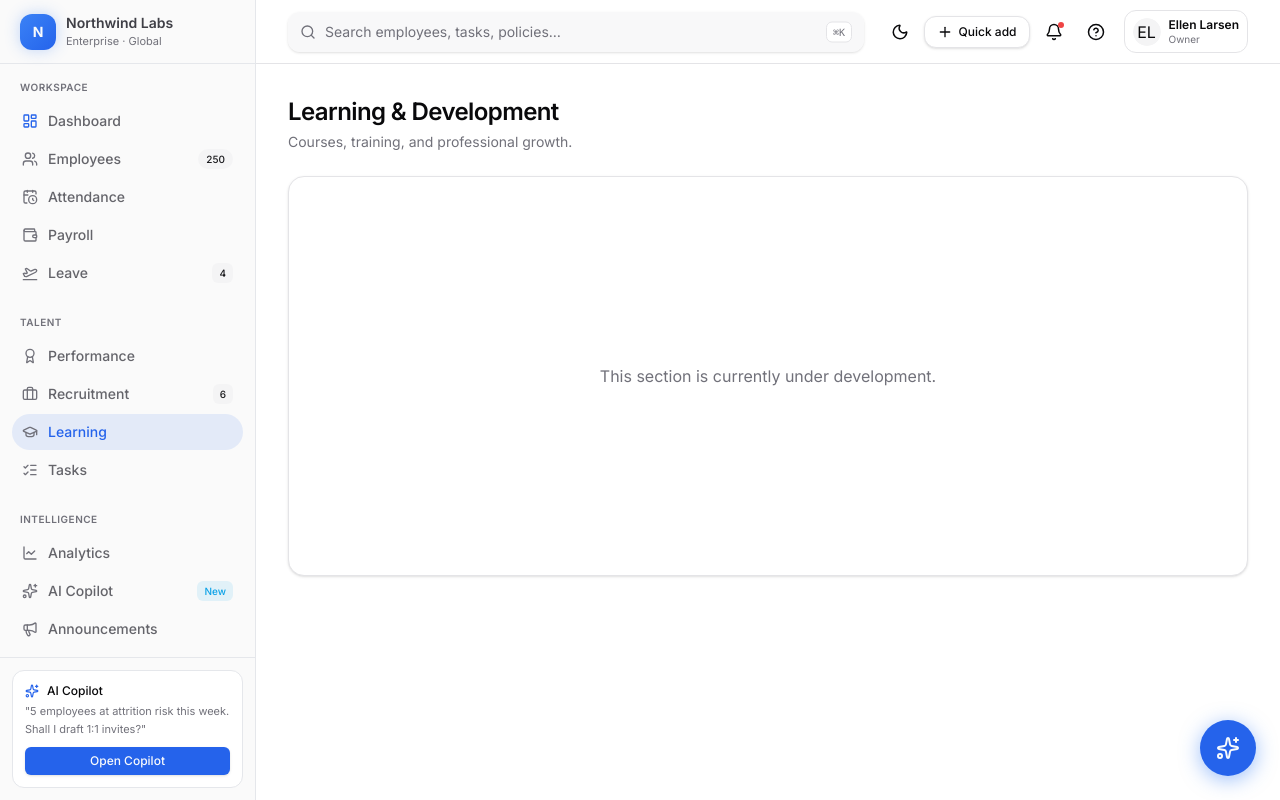
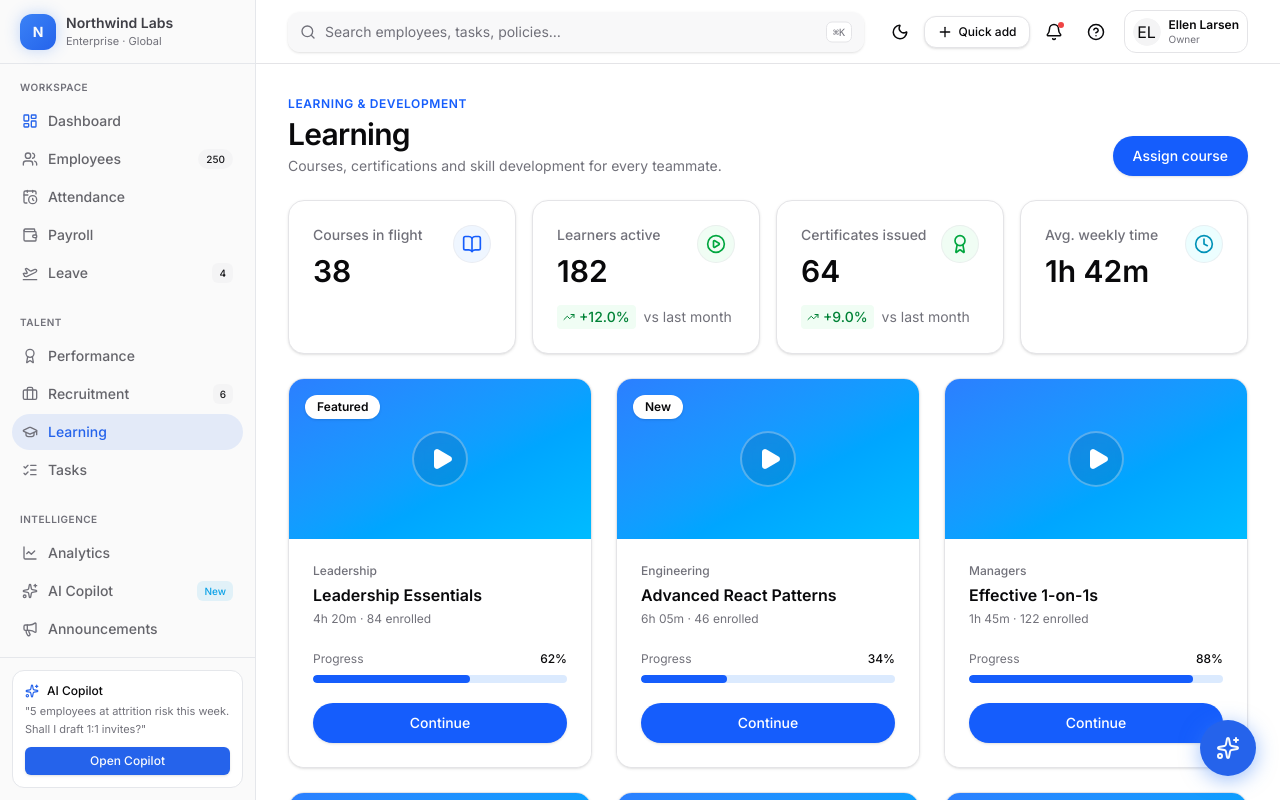
Before and after one commit to ghostuserr96/executive-dashboard, a React (Vite) app in the folder attentrack/: page /learning in a window 1280 px wide. Built offline with nearby package versions, Linux system fonts and the light colour scheme.

Commit message:
learning page added

```diff
--- a/attentrack/src/pages/Attendance.jsx
+++ b/attentrack/src/pages/Attendance.jsx
@@ -123,7 +123,7 @@ export default function Attendance() {
         {/* Stats Row */}
         <div className="grid grid-cols-1 md:grid-cols-2 lg:grid-cols-4 gap-4">
           {attendanceStats.map((stat, i) => (
-            <div key={i} className="card-elevated p-6 flex flex-col justify-between">
+            <div key={i} className="card-elevated hover-lift p-6 flex flex-col justify-between">
               <div className="flex items-start justify-between">
                 <div>
                   <p className="text-sm font-medium text-muted-foreground">{stat.title}</p>
--- a/attentrack/src/pages/Learning.jsx
+++ b/attentrack/src/pages/Learning.jsx
@@ -1,17 +1,150 @@
 import React from 'react';
+import {
+  BookOpen,
+  PlayCircle,
+  Award,
+  Clock,
+  TrendingUp,
+  Play
+} from 'lucide-react';
 
-const PagePlaceholder = ({ title, description }) => (
+// Mock Data
+const learningStats = [
+  {
+    title: 'Courses in flight',
+    value: '38',
+    change: null,
+    icon: <BookOpen className="h-5 w-5 text-blue-600 dark:text-blue-500" />,
+    bg: 'bg-blue-50 dark:bg-blue-500/10'
+  },
+  {
+    title: 'Learners active',
+    value: '182',
+    change: '+12.0%',
+    isPositive: true,
+    icon: <PlayCircle className="h-5 w-5 text-green-600 dark:text-green-500" />,
+    bg: 'bg-green-50 dark:bg-green-500/10'
+  },
+  {
+    title: 'Certificates issued',
+    value: '64',
+    change: '+9.0%',
+    isPositive: true,
+    icon: <Award className="h-5 w-5 text-green-600 dark:text-green-500" />,
+    bg: 'bg-green-50 dark:bg-green-500/10'
+  },
+  {
+    title: 'Avg. weekly time',
+    value: '1h 42m',
+    change: null,
+    icon: <Clock className="h-5 w-5 text-cyan-600 dark:text-cyan-500" />,
+    bg: 'bg-cyan-50 dark:bg-cyan-500/10'
+  }
+];
+
+const courses = [
+  { badge: 'Featured', category: 'Leadership', title: 'Leadership Essentials', duration: '4h 20m', enrolled: '84', progress: 62 },
+  { badge: 'New', category: 'Engineering', title: 'Advanced React Patterns', duration: '6h 05m', enrolled: '46', progress: 34 },
+  { badge: null, category: 'Managers', title: 'Effective 1-on-1s', duration: '1h 45m', enrolled: '122', progress: 88 },
+  { badge: null, category: 'Product', title: 'Financial Fluency for PMs', duration: '3h 10m', enrolled: '52', progress: 20 },
+  { badge: 'Mandatory', category: 'Compliance', title: 'Security Awareness 2026', duration: '50m', enrolled: '240', progress: 92 },
+  { badge: null, category: 'Design', title: 'Design Systems Deep Dive', duration: '5h 30m', enrolled: '38', progress: 45 }
+];
+
+export default function Learning() {
+  return (
     <main className="flex-1 min-w-0 overflow-y-auto">
       <div className="mx-auto max-w-[1600px] p-4 lg:p-8 space-y-6">
+
+        {/* Header Section */}
+        <div className="flex flex-col gap-4 md:flex-row md:items-end md:justify-between">
+          <div className="min-w-0">
+            <div className="mb-1 text-xs font-semibold uppercase tracking-wider text-blue-600 dark:text-blue-500">Learning & Development</div>
+            <h1 className="truncate text-3xl font-semibold tracking-tight">Learning</h1>
+            <p className="mt-1 text-sm text-muted-foreground">Courses, certifications and skill development for every teammate.</p>
+          </div>
+          <div className="flex items-center gap-3">
+            <button className="flex items-center gap-1.5 bg-blue-600 text-white hover:bg-blue-700 h-10 px-5 rounded-full text-sm font-medium transition-colors shadow-sm">
+              Assign course
+            </button>
+          </div>
+        </div>
+
+        {/* Stats Row */}
+        <div className="grid grid-cols-1 md:grid-cols-2 lg:grid-cols-4 gap-4">
+          {learningStats.map((stat, i) => (
+            <div key={i} className="card-elevated hover-lift p-6 flex flex-col justify-between">
+              <div className="flex items-start justify-between">
                 <div>
-        <h1 className="text-2xl font-semibold tracking-tight">{title}</h1>
-        <p className="text-sm text-muted-foreground mt-1">{description}</p>
+                  <p className="text-sm font-medium text-muted-foreground">{stat.title}</p>
+                  <h3 className="text-3xl font-semibold mt-2 truncate">{stat.value}</h3>
                 </div>
-      <div className="card-elevated min-h-[400px] flex items-center justify-center">
-        <p className="text-muted-foreground">This section is currently under development.</p>
+                <div className={`p-2 rounded-full border border-border/50 ${stat.bg}`}>
+                  {stat.icon}
                 </div>
+              </div>
+              <div className="mt-4 flex items-center gap-2 text-sm">
+                {stat.change ? (
+                  <>
+                    <div className={`flex items-center gap-1 font-medium rounded px-1.5 py-0.5 ${
+                      stat.isPositive ? 'text-green-700 bg-green-50 dark:bg-green-500/20 dark:text-green-400' : 'text-red-700 bg-red-50 dark:bg-red-500/20 dark:text-red-400'
+                    }`}>
+                      {stat.isPositive ? <TrendingUp className="h-3 w-3" /> : null}
+                      {stat.change}
+                    </div>
+                    <span className="text-muted-foreground">vs last month</span>
+                  </>
+                ) : (
+                  <span className="text-muted-foreground invisible">No change</span> // keep layout consistent
+                )}
+              </div>
+            </div>
+          ))}
+        </div>
+
+        {/* Courses Grid */}
+        <div className="grid grid-cols-1 md:grid-cols-2 xl:grid-cols-3 gap-6">
+          {courses.map((course, i) => (
+            <div key={i} className="card-elevated hover-lift flex flex-col overflow-hidden">
+              {/* Course Banner (Top Half) */}
+              <div className="h-40 bg-gradient-to-br from-blue-500 to-sky-400 relative flex items-center justify-center group cursor-pointer">
+                {course.badge && (
+                  <div className="absolute top-4 left-4 bg-white dark:bg-background text-foreground px-3 py-1 text-xs font-semibold rounded-full shadow-sm">
+                    {course.badge}
+                  </div>
+                )}
+                <div className="w-14 h-14 rounded-full border-2 border-white/30 flex items-center justify-center bg-black/10 group-hover:bg-black/20 group-hover:scale-110 transition-all backdrop-blur-sm">
+                  <Play className="h-6 w-6 text-white ml-1 fill-white" />
+                </div>
+              </div>
+
+              {/* Course Details (Bottom Half) */}
+              <div className="p-6 flex flex-col flex-1 bg-card">
+                <div className="text-xs font-medium text-muted-foreground mb-1">{course.category}</div>
+                <h3 className="font-semibold text-base mb-1 line-clamp-1">{course.title}</h3>
+                <div className="text-xs text-muted-foreground mb-6">
+                  {course.duration} &middot; {course.enrolled} enrolled
+                </div>
+
+                <div className="mt-auto">
+                  <div className="flex items-center justify-between text-xs mb-2">
+                    <span className="text-muted-foreground">Progress</span>
+                    <span className="font-medium">{course.progress}%</span>
+                  </div>
+                  <div className="h-2 w-full bg-blue-100 dark:bg-blue-900/30 rounded-full overflow-hidden mb-5">
+                    <div className="h-full bg-blue-600 rounded-full" style={{ width: `${course.progress}%` }} />
+                  </div>
+
+                  <button className="w-full py-2.5 text-sm font-medium text-white bg-blue-600 rounded-full hover:bg-blue-700 transition-colors shadow-sm">
+                    Continue
+                  </button>
+                </div>
+              </div>
+            </div>
+          ))}
+        </div>
+
       </div>
     </main>
   );
-
-export default function Learning() { return <PagePlaceholder title="Learning & Development" description="Courses, training, and professional growth." />; }
+}
--- a/attentrack/src/pages/Leave.jsx
+++ b/attentrack/src/pages/Leave.jsx
@@ -98,7 +98,7 @@ export default function Leave() {
         {/* Stats Row */}
         <div className="grid grid-cols-1 md:grid-cols-2 lg:grid-cols-4 gap-4">
           {leaveStats.map((stat, i) => (
-            <div key={i} className="card-elevated p-6 flex flex-col justify-between">
+            <div key={i} className="card-elevated hover-lift p-6 flex flex-col justify-between">
               <div className="flex items-start justify-between">
                 <div>
                   <p className="text-sm font-medium text-muted-foreground">{stat.title}</p>
--- a/attentrack/src/pages/Payroll.jsx
+++ b/attentrack/src/pages/Payroll.jsx
@@ -116,7 +116,7 @@ export default function Payroll() {
         {/* Stats Row */}
         <div className="grid grid-cols-1 md:grid-cols-2 lg:grid-cols-4 gap-4">
           {payrollStats.map((stat, i) => (
-            <div key={i} className="card-elevated p-6 flex flex-col justify-between">
+            <div key={i} className="card-elevated hover-lift p-6 flex flex-col justify-between">
               <div className="flex items-start justify-between">
                 <div>
                   <p className="text-sm font-medium text-muted-foreground">{stat.title}</p>
--- a/attentrack/src/pages/Performance.jsx
+++ b/attentrack/src/pages/Performance.jsx
@@ -112,7 +112,7 @@ export default function Performance() {
         {/* Stats Row */}
         <div className="grid grid-cols-1 md:grid-cols-2 lg:grid-cols-4 gap-4">
           {performanceStats.map((stat, i) => (
-            <div key={i} className="card-elevated p-6 flex flex-col justify-between">
+            <div key={i} className="card-elevated hover-lift p-6 flex flex-col justify-between">
               <div className="flex items-start justify-between">
                 <div>
                   <p className="text-sm font-medium text-muted-foreground">{stat.title}</p>
--- a/attentrack/src/pages/Recruitment.jsx
+++ b/attentrack/src/pages/Recruitment.jsx
@@ -104,7 +104,7 @@ export default function Recruitment() {
         {/* Stats Row */}
         <div className="grid grid-cols-1 md:grid-cols-2 lg:grid-cols-4 gap-4">
           {recruitmentStats.map((stat, i) => (
-            <div key={i} className="card-elevated p-6 flex flex-col justify-between">
+            <div key={i} className="card-elevated hover-lift p-6 flex flex-col justify-between">
               <div className="flex items-start justify-between">
                 <div>
                   <p className="text-sm font-medium text-muted-foreground">{stat.title}</p>
@@ -172,7 +172,7 @@ export default function Recruitment() {
         {/* Job Postings Grid */}
         <div className="grid grid-cols-1 md:grid-cols-2 xl:grid-cols-3 gap-6">
           {jobPostings.map((job, i) => (
-            <div key={i} className="card-elevated p-6 flex flex-col">
+            <div key={i} className="card-elevated hover-lift p-6 flex flex-col">
               <div className="flex items-center justify-between mb-5">
                 <span className="px-2.5 py-1 text-[11px] font-semibold text-muted-foreground bg-muted rounded-full border border-border/50">
                   {job.id}
```
Lines whose indentation alone changed are shown as unchanged.
